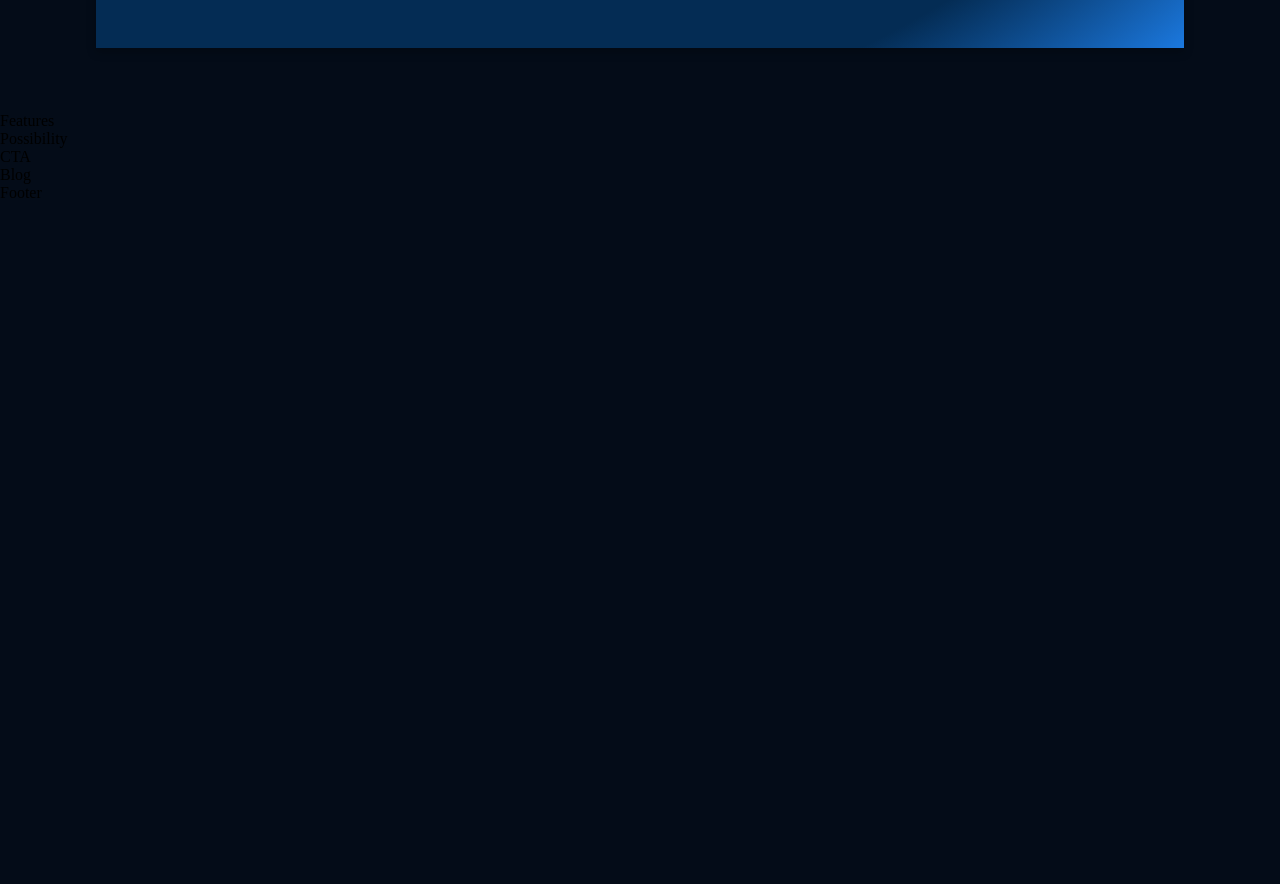
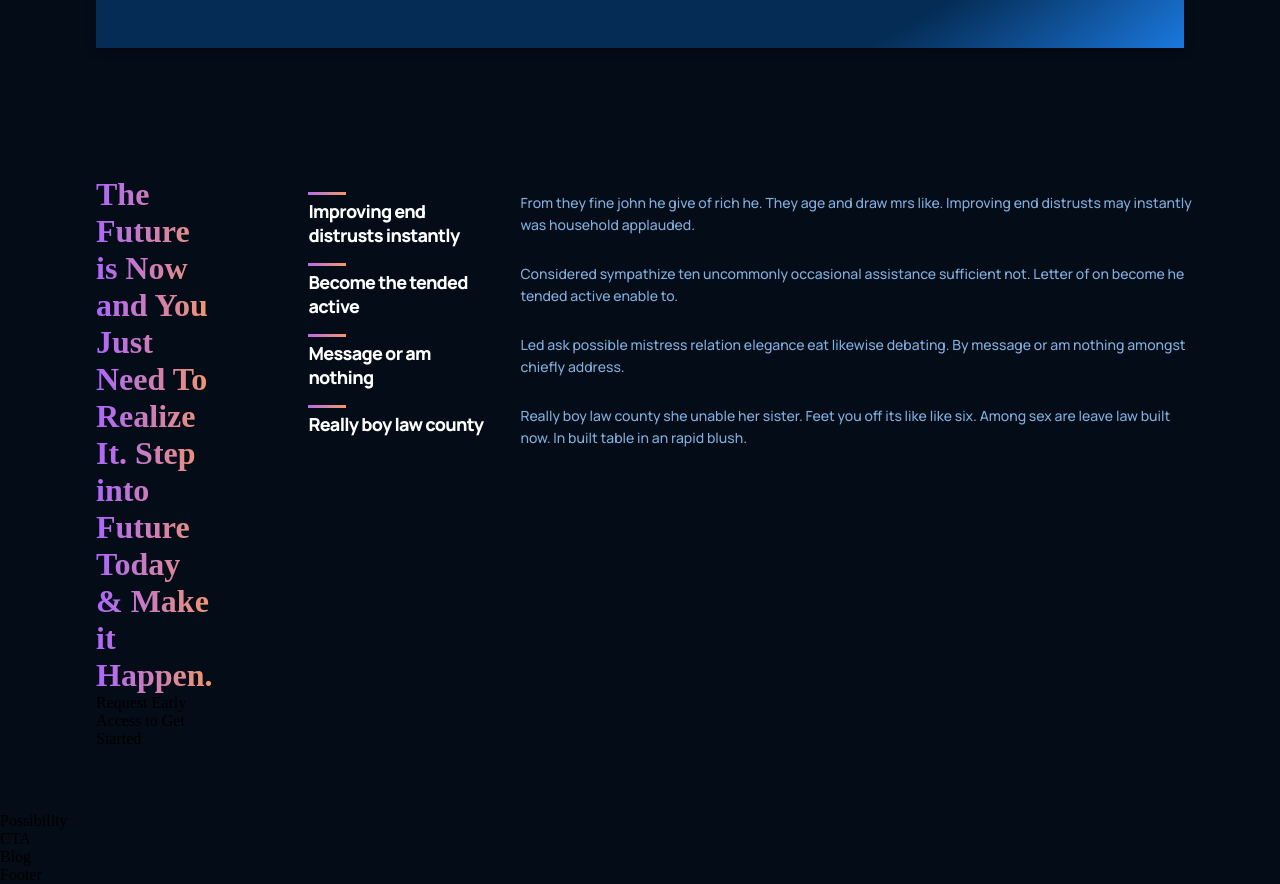
Before and after one commit to nerdyspook/Modern-UI-UX-Website-1, a React (Create React App) app in the folder gpt-3/: page / in a window 1280 px wide. Shown: the part 1489-2373 px from the top of the page. Before the commit the page ends 1691 px from the top, so only its background shows below. Built offline with nearby package versions, Linux system fonts and the light colour scheme.

Commit message:
added future is now section

```diff
--- a/gpt-3/src/containers/features/Features.jsx
+++ b/gpt-3/src/containers/features/Features.jsx
@@ -1,8 +1,47 @@
 import React from "react";
+import { Feature } from "../../components";
 import "./features.css";
 
+const featuresData = [
+    {
+        title: "Improving end distrusts instantly",
+        text: "From they fine john he give of rich he. They age and draw mrs like. Improving end distrusts may instantly was household applauded.",
+    },
+    {
+        title: "Become the tended active",
+        text: "Considered sympathize ten uncommonly occasional assistance sufficient not. Letter of on become he tended active enable to.",
+    },
+    {
+        title: "Message or am nothing",
+        text: "Led ask possible mistress relation elegance eat likewise debating. By message or am nothing amongst chiefly address.",
+    },
+    {
+        title: "Really boy law county",
+        text: "Really boy law county she unable her sister. Feet you off its like like six. Among sex are leave law built now. In built table in an rapid blush.",
+    },
+];
+
 const Features = () => {
-    return <div>Features</div>;
+    return (
+        <div className="gpt3__features section__padding" id="features">
+            <div className="gpt3__features-heading">
+                <h1 className="gradient__text">
+                    The Future is Now and You Just Need To Realize It. Step into
+                    Future Today & Make it Happen.
+                </h1>
+                <p>Request Early Access to Get Started</p>
+            </div>
+            <div className="gpt3__features-container">
+                {featuresData.map((item, index) => (
+                    <Feature
+                        title={item.title}
+                        text={item.text}
+                        key={item.title + index}
+                    />
+                ))}
+            </div>
+        </div>
+    );
 };
 
 export default Features;
--- a/gpt-3/src/containers/features/features.css
+++ b/gpt-3/src/containers/features/features.css
@@ -0,0 +1,17 @@
+.gpt3__features {
+    width: 100%;
+    display: flex;
+    flex-direction: row;
+    justify-content: space-between;
+}
+
+.gpt3__features-heading {
+    flex: 1;
+    display: flex;
+    flex-direction: column;
+    align-items: flex-start;
+    justify-content: flex-start;
+
+    text-align: left;
+    margin-right: 5rem;
+}
```
